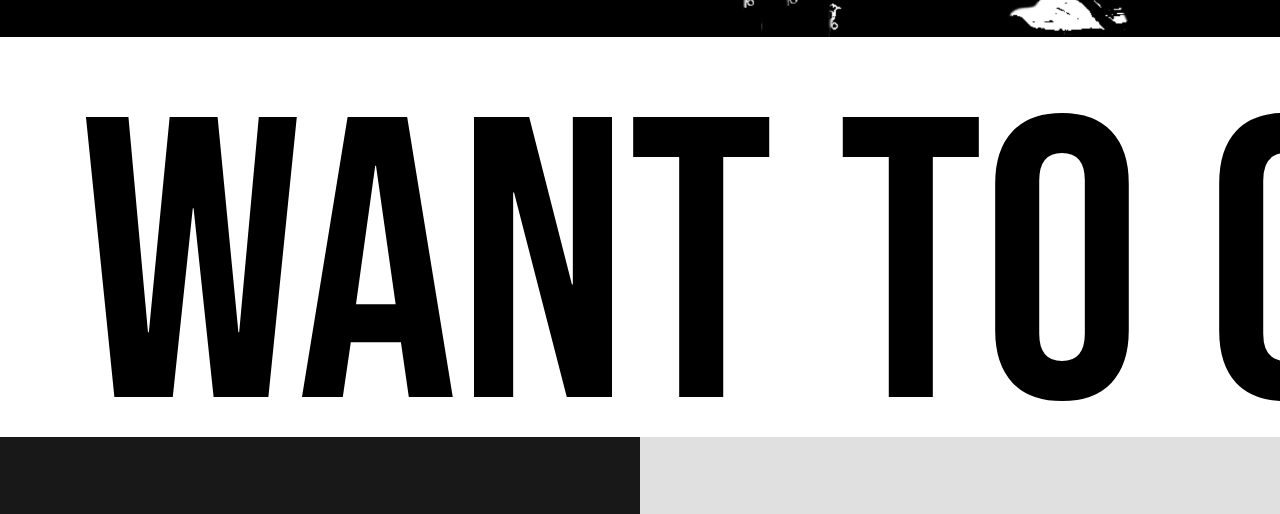
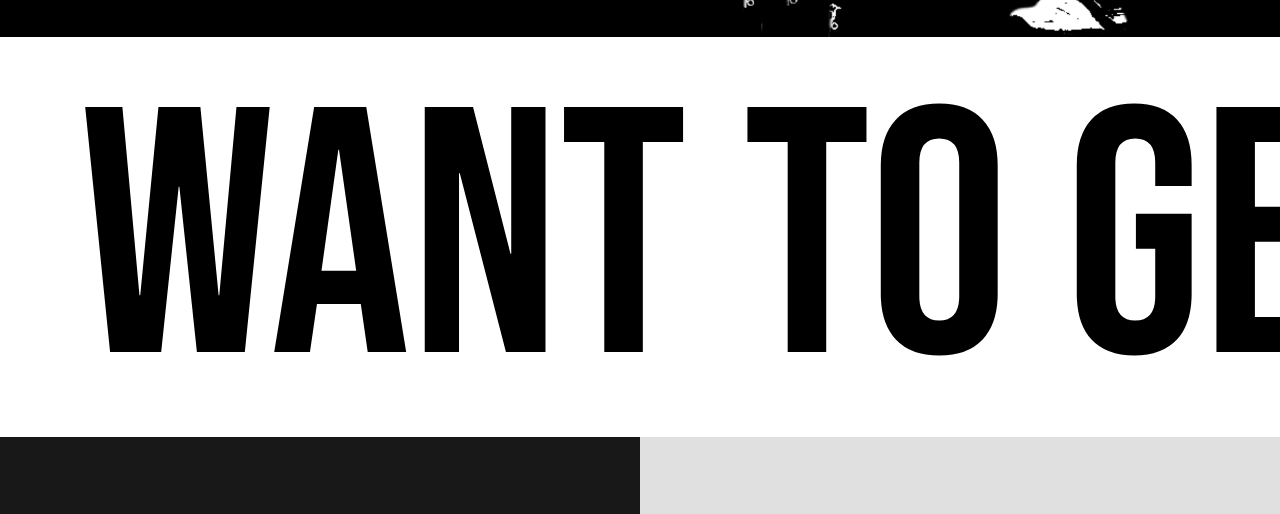
Before and after one commit to UditRoshan/sixnout, a plain HTML site: page index.html in a window 1280 px wide. Shown: the part 3003-3517 px from the top of the page. Drawn offline with nearby package versions, Linux system fonts and the light colour scheme; a script that the page names is missing.

Commit message:
Update style.css

```diff
--- a/style.css
+++ b/style.css
@@ -391,7 +391,7 @@ section#sec4 {
 
 #sec4 h1 {
     width: 200%;
-    font-size: 40rem;
+    font-size: 35rem;
     font-family: var(--secondaryFont);
     font-weight: 500;
     padding: 0 8rem;
```
